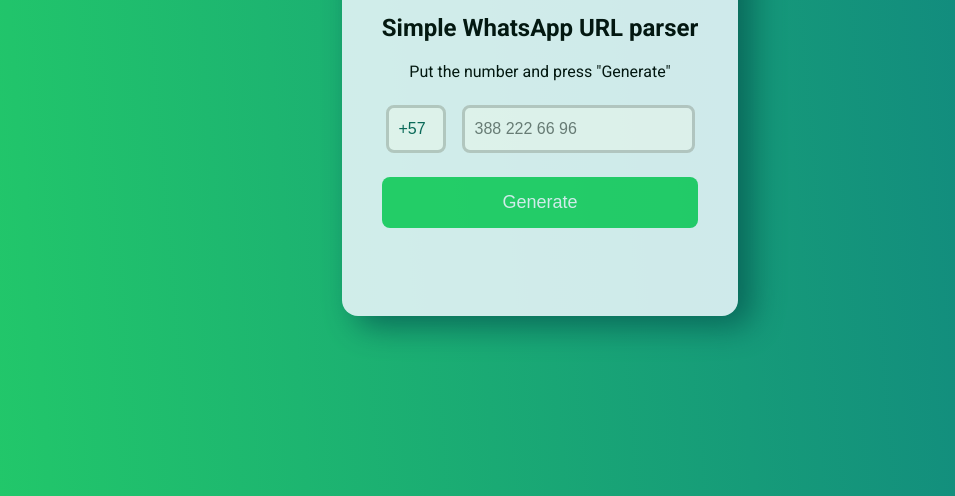
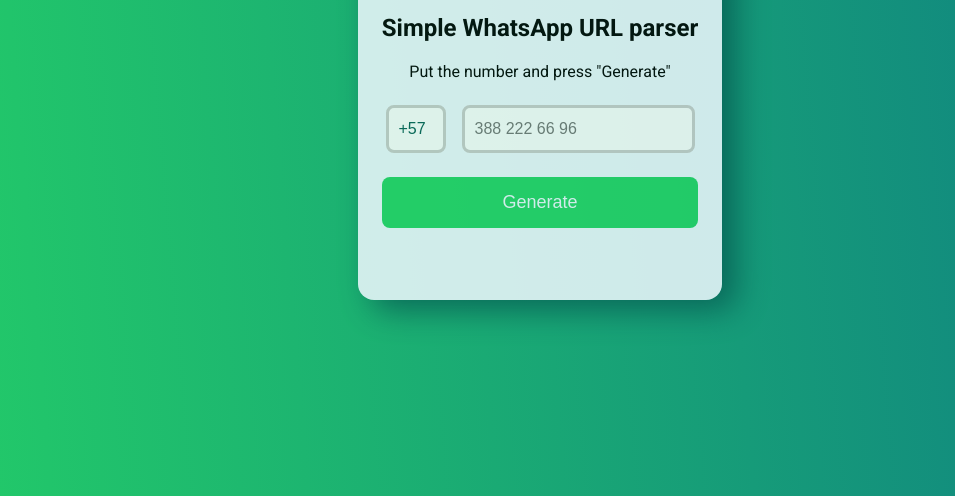
Before and after one commit to nano0018/simple-whatsapp-parser, a plain HTML site: page index.html in a window 1280 px wide. Shown: the part 320-816 px from the top of the page, without its empty margins (100-1055 px from the left). Drawn offline with Linux system fonts and the light colour scheme.

Commit message:
Fix width

```diff
--- a/style.css
+++ b/style.css
@@ -46,7 +46,7 @@ h1 {
     opacity: 0.85;
 	justify-content: center;
 	align-items: center;
-	padding: 2.5rem;
+	padding: 1.5rem;
 	border-radius: 1rem;
 	box-shadow: 14px 10px 32px 0px var(--dark-color);
 }
```
